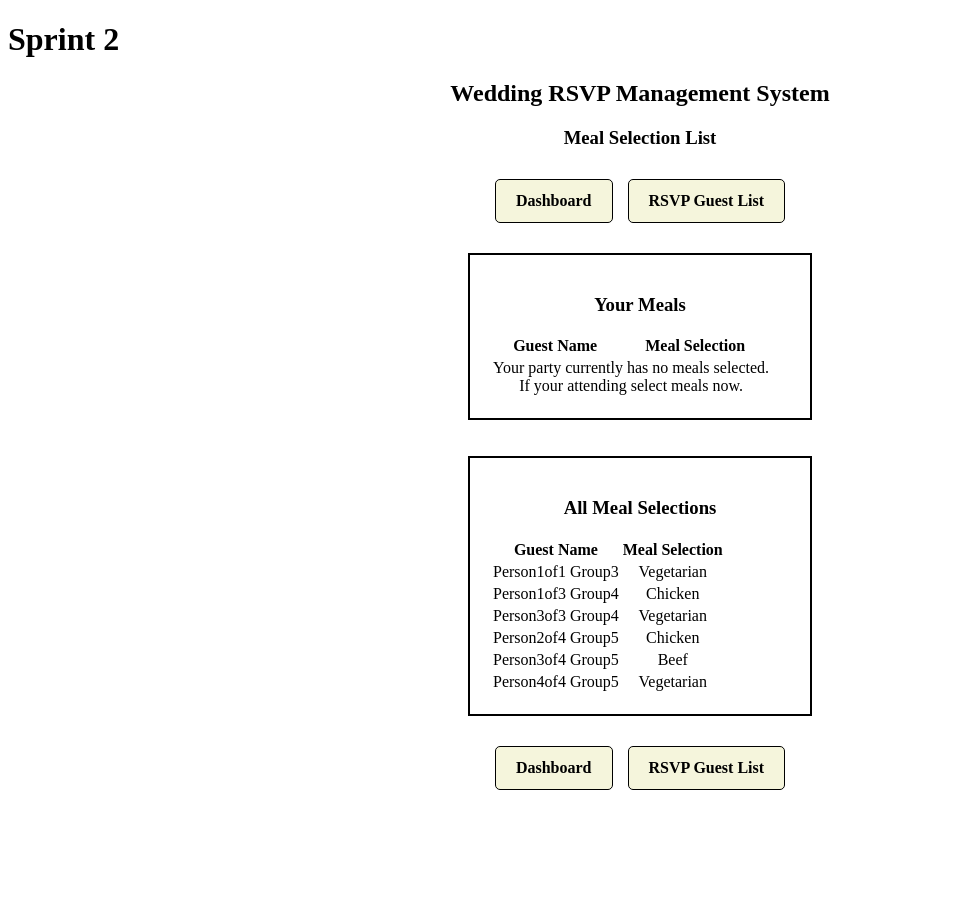
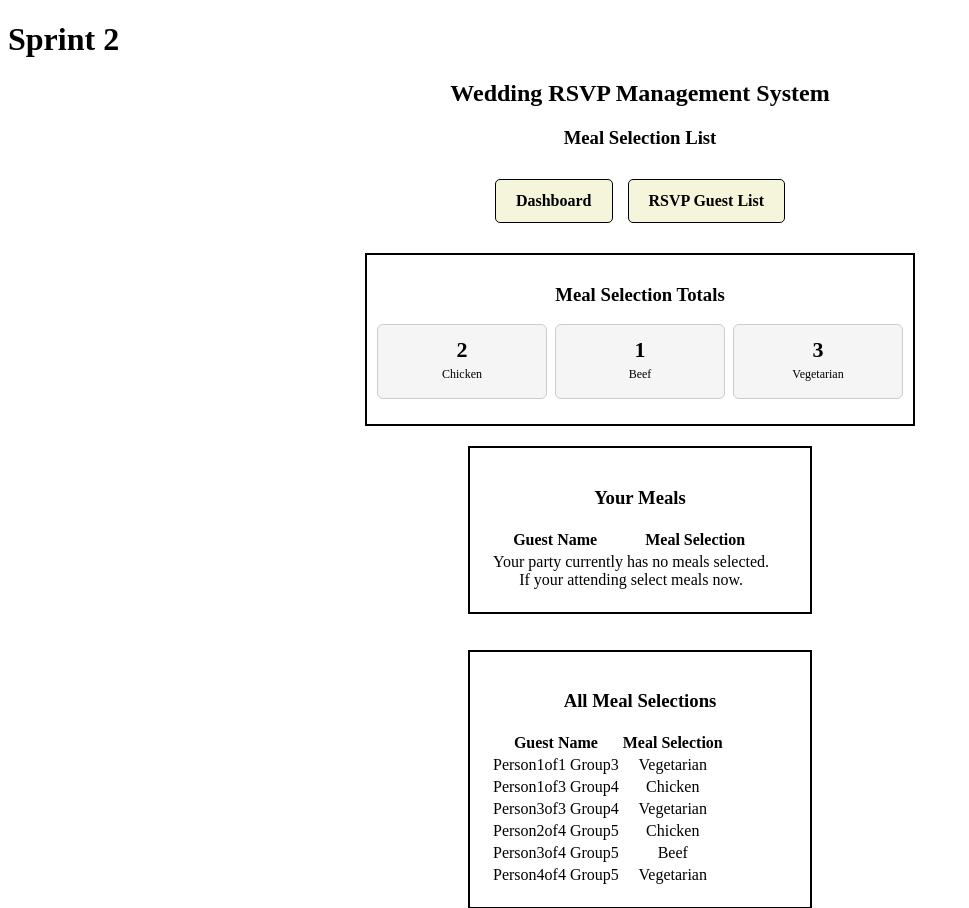
Before and after one commit to acurtis-cs/Wedding-RSVP-System, a Flask app: page /meal_list/1 in a window 1280 px wide. Shown: the top 908 px of the page, without its empty margins (0-969 px from the left). Before the commit the page ends 790 px from the top, so only its background shows below. Run offline with Flask 3, Linux system fonts and the light colour scheme; data comes from the database, SQL or seed files in the repository.

Commit message:
[S2-24] Display meal selection totals in meal list

```diff
--- a/static/css/styles.css
+++ b/static/css/styles.css
@@ -131,3 +131,47 @@ h2, h3{
     font-size: 12px;
     margin: 4px 0;
 }
+
+
+
+
+
+/************************MEAL_LIST.HTML PAGE ONLY**************************/
+.meal-totals {
+    border: 2px solid black;
+    width: 550px;
+    max-width: 90%;
+    box-sizing: border-box;
+    padding: 10px;
+    text-align: center;
+    margin: 20px auto;
+}
+
+.mealTotalsGrid {
+    display: flex;
+    justify-content: center;
+    gap: 8px;
+    margin: 15px auto;
+}
+
+.mealTotalCard {
+    box-sizing: border-box;
+    flex: 1;
+    min-width: 0;
+    height: 75px;
+    background-color: #f5f5f5;
+    border: 1px solid #ccc;
+    border-radius: 6px;
+    text-align: center;
+    padding: 8px 3px;
+}
+
+.mealTotalCard h3 {
+    font-size: 22px;
+    margin: 4px 0;
+}
+
+.mealTotalCard p {
+    font-size: 12px;
+    margin: 4px 0;
+}
--- a/templates/meal_list.html
+++ b/templates/meal_list.html
@@ -26,6 +26,22 @@
         </a>
 
 	</div>
+
+
+    <!-- Meal Selection Totals (S2-24) -->
+    <div class="meal-totals">
+        <h3>Meal Selection Totals</h3>
+
+        <div class="mealTotalsGrid">
+            {% for meal_name, count in meal_totals.items() %}
+                <div class="mealTotalCard">
+                    <h3>{{ count }}</h3>
+                    <p>{{ meal_name }}</p>
+                </div>
+            {% endfor %}
+        </div>
+    </div>
+
 
     <!-- Current user's invitation meals -->
     <div class="form-box">
```
